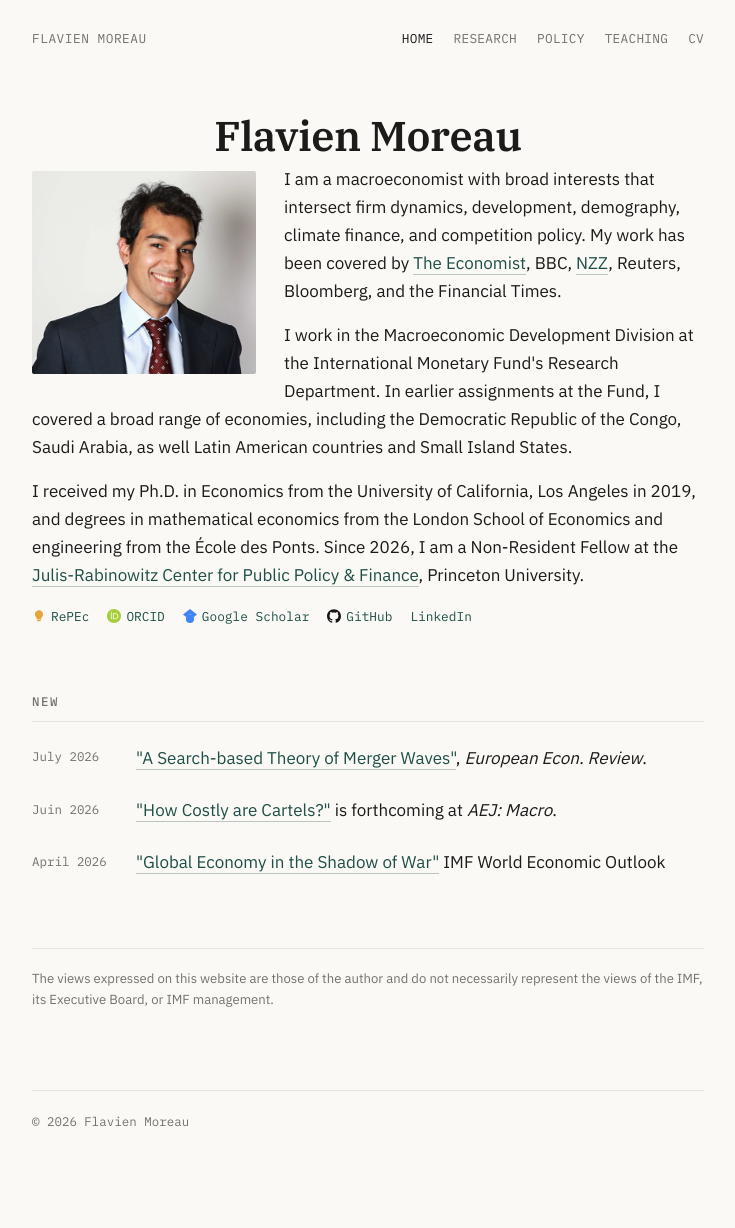
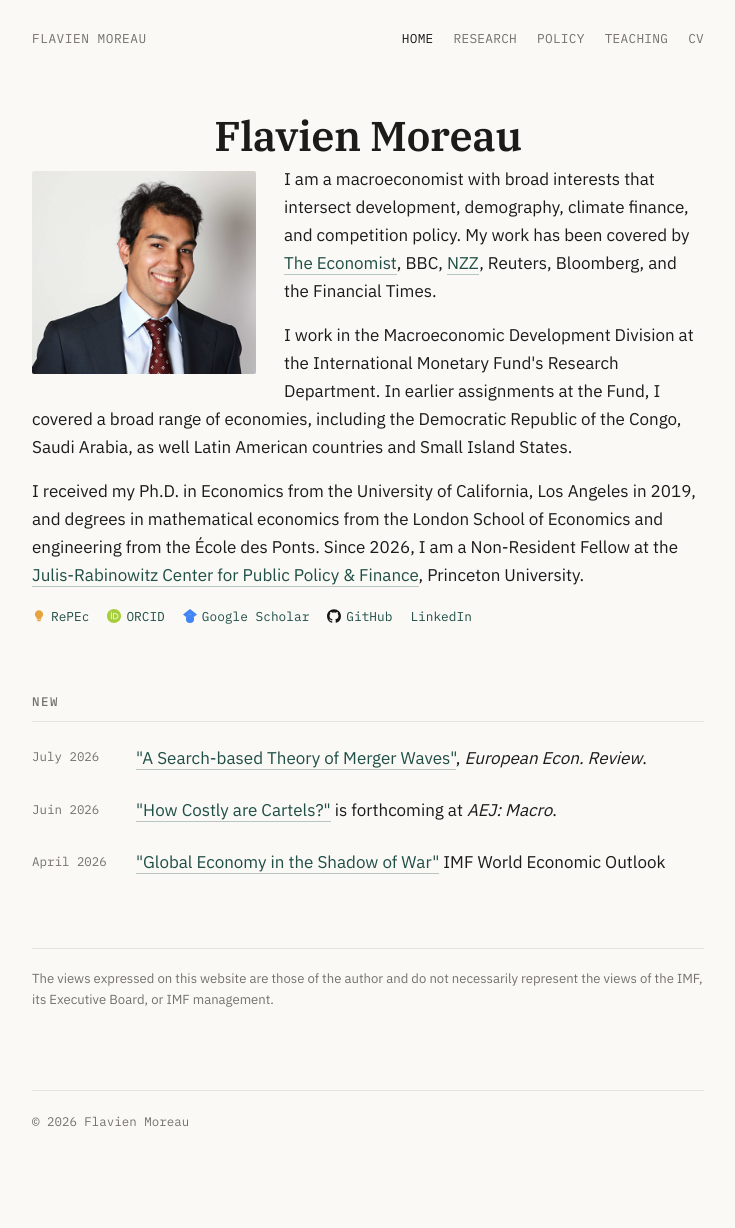
Before and after one commit to flavienmoreau/flavienmoreau.github.io, a Jekyll site: the page built from index.md, in a window 1280 px wide. Shown: the whole page, without its empty margins (272-1007 px from the left). Built offline with Jekyll 4.4.1, drawn with Linux system fonts in a browser that asks for light colours.

Commit message:
Remove 'firm dynamics' from bio description

```diff
--- a/index.md
+++ b/index.md
@@ -9,7 +9,7 @@ title: Home
   <div class="hero-body">
     <img class="portrait" src="{{ '/assets/img/Moreau_Flavien_bio_pic.jpg' | relative_url }}" alt="{{ site.author.name }}">
     <div class="bio">
-      <p>I am a macroeconomist with broad interests that intersect firm dynamics, development, demography, climate finance, and competition policy. My work has been covered by <a href="https://www.economist.com/the-americas/2024/06/13/why-latin-america-is-the-worlds-trade-pipsqueak">The Economist</a>, BBC, <a href="{{ '/assets/press/NZZ_am_Sonntag_2025-09-28.pdf' | relative_url }}">NZZ</a>, Reuters, Bloomberg, and the Financial Times.</p>
+      <p>I am a macroeconomist with broad interests that intersect development, demography, climate finance, and competition policy. My work has been covered by <a href="https://www.economist.com/the-americas/2024/06/13/why-latin-america-is-the-worlds-trade-pipsqueak">The Economist</a>, BBC, <a href="{{ '/assets/press/NZZ_am_Sonntag_2025-09-28.pdf' | relative_url }}">NZZ</a>, Reuters, Bloomberg, and the Financial Times.</p>
       <p>I work in the Macroeconomic Development Division at the International Monetary Fund's Research Department. In earlier assignments at the Fund, I covered a broad range of economies, including the Democratic Republic of the Congo, Saudi Arabia, as well Latin American countries and Small Island States.</p>
       <p>I received my Ph.D. in Economics from the University of California, Los Angeles in 2019, and degrees in mathematical economics from the London School of Economics and engineering from the École des Ponts. Since 2026, I am a Non-Resident Fellow at the <a href="https://jrc.princeton.edu/">Julis-Rabinowitz Center for Public Policy &amp; Finance</a>, Princeton University.</p>
       {% include social.html %}
```
